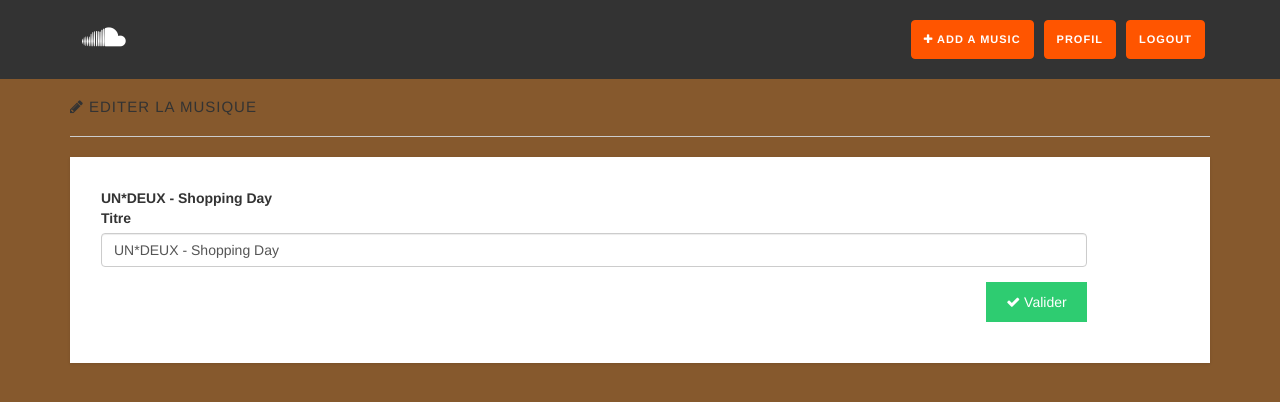
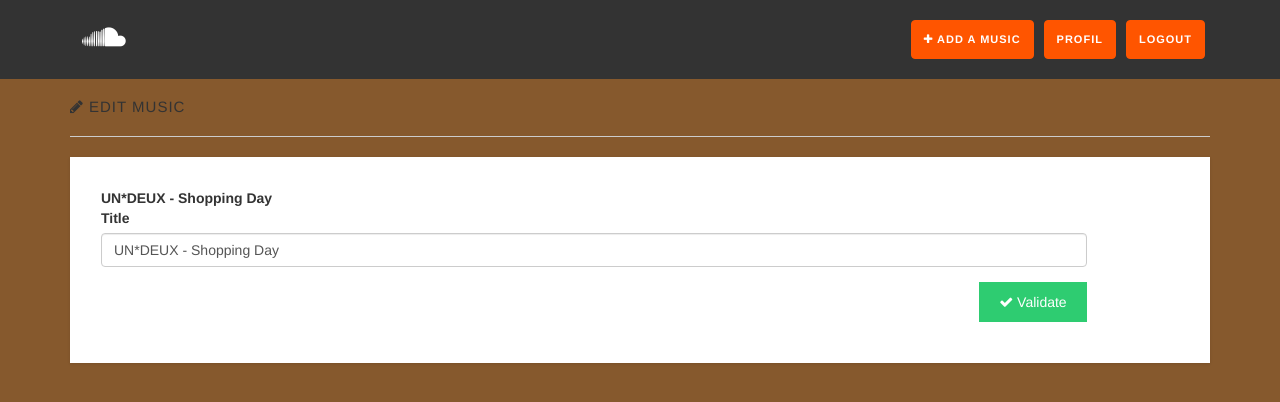
Before and after one commit to Xavpob/Test-GIT, a PHP site: page /edit?id=1 in a window 1280 px wide. Shown: the top 402 px of the page. Run offline with PHP 8.4, Linux system fonts and the light colour scheme; data comes from the database, SQL or seed files in the repository.

Commit message:
Translate edit

```diff
--- a/IIM_A2_GIT-master/view/edit.php
+++ b/IIM_A2_GIT-master/view/edit.php
@@ -4,17 +4,17 @@
 		<div class="row">
 			<div class="col-xs-12 col-sm-12 col-md-12 col-lg-12">
 				<div id="musicfeed">
-					<h1><i class="fa fa-pencil"></i> Editer la musique</h1>
+					<h1><i class="fa fa-pencil"></i> Edit music</h1>
 					<div class="block animated fadeInDown">
 						<div class="row">
 							<div class="col-xs-10 col-sm-10 col-md-11 col-lg-11">
 								<b class="title"><?php echo $music['title']; ?></b>
 								<form action="#" method="POST">
 									<div class="form-group">
-										<label for="title">Titre</label>
+										<label for="title">Title</label>
 										<input type="text" name="title" class="form-control" value="<?php echo $music['title']; ?>"/>
 									</div>
-									<p class="clearfix"><button type="submit" class="valid pull-right"><i class="fa fa-check"></i> Valider</button></p>
+									<p class="clearfix"><button type="submit" class="valid pull-right"><i class="fa fa-check"></i> Validate</button></p>
 								</form>
 							</div>
 						</div>
```
